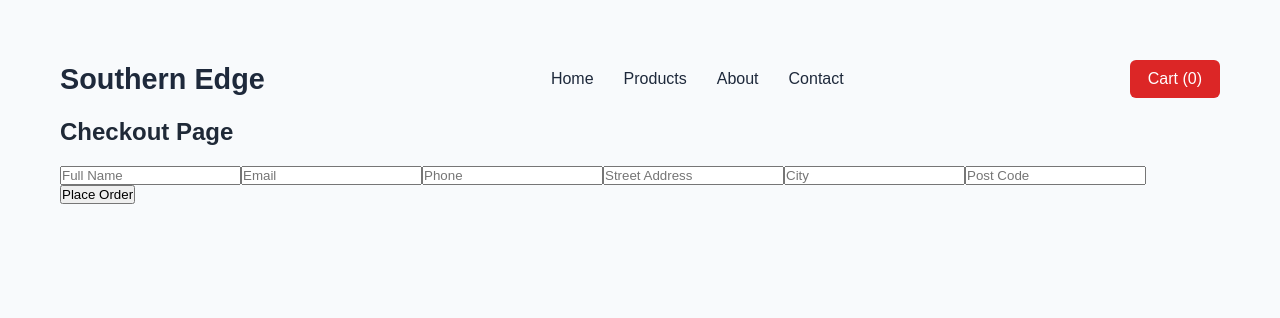
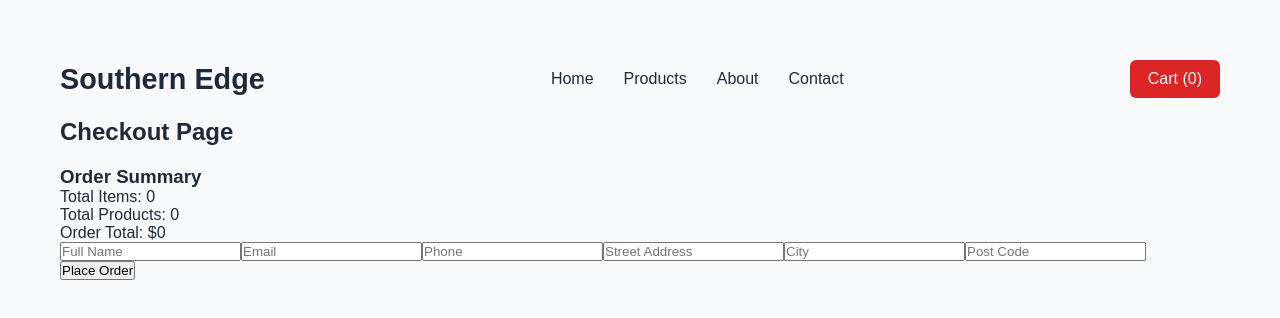
Before and after one commit to kaushikpawar87/southern-edge-store, a React (Vite) app: page /checkout in a window 1280 px wide. Shown: the top 318 px of the page. Built offline with nearby package versions, Linux system fonts and the light colour scheme.

Commit message:
Added order confirmation and clear cart fucntionality.

```diff
--- a/src/App.jsx
+++ b/src/App.jsx
@@ -112,7 +112,12 @@ function App() {
           path="/products/:id"
           element={<ProductsDetailsPage onAddToCart={handleAddToCart} />}
         />
-        <Route path="/checkout" element={<CheckoutPage />} />
+        <Route
+          path="/checkout"
+          element={
+            <CheckoutPage cartItems={cartItems} setCartItems={setCartItems} />
+          }
+        />
       </Routes>
     </main>
   );
--- a/src/pages/CheckoutPage.jsx
+++ b/src/pages/CheckoutPage.jsx
@@ -1,6 +1,16 @@
 import { useState } from "react";
 
-function CheckoutPage() {
+function CheckoutPage({ cartItems, setCartItems }) {
+  const orderTotal = cartItems.reduce(
+    (total, item) => total + item.price * item.quantity,
+    0,
+  );
+
+  const totalQuantity = cartItems.reduce(
+    (total, item) => total + item.quantity,
+    0,
+  );
+
   const [formData, setFormData] = useState({
     fullName: "",
     email: "",
@@ -47,6 +57,7 @@ function CheckoutPage() {
     }
     setOrderSubmitted(true);
     console.log("Order submitted:", formData);
+    setCartItems([]);
   }
 
   return (
@@ -63,6 +74,11 @@ function CheckoutPage() {
       )}
 
       {!orderSubmitted && (
+        <div>
+          <h3>Order Summary</h3>
+          <p>Total Items: {totalQuantity}</p>
+          <p>Total Products: {cartItems.length}</p>
+          <p>Order Total: ${orderTotal}</p>
           <form action="" onSubmit={handleSubmit}>
             <input
               name="fullName"
@@ -109,6 +125,7 @@ function CheckoutPage() {
 
             <button type="submit">Place Order</button>
           </form>
+        </div>
       )}
     </section>
   );
```
Lines whose indentation alone changed are shown as unchanged.
